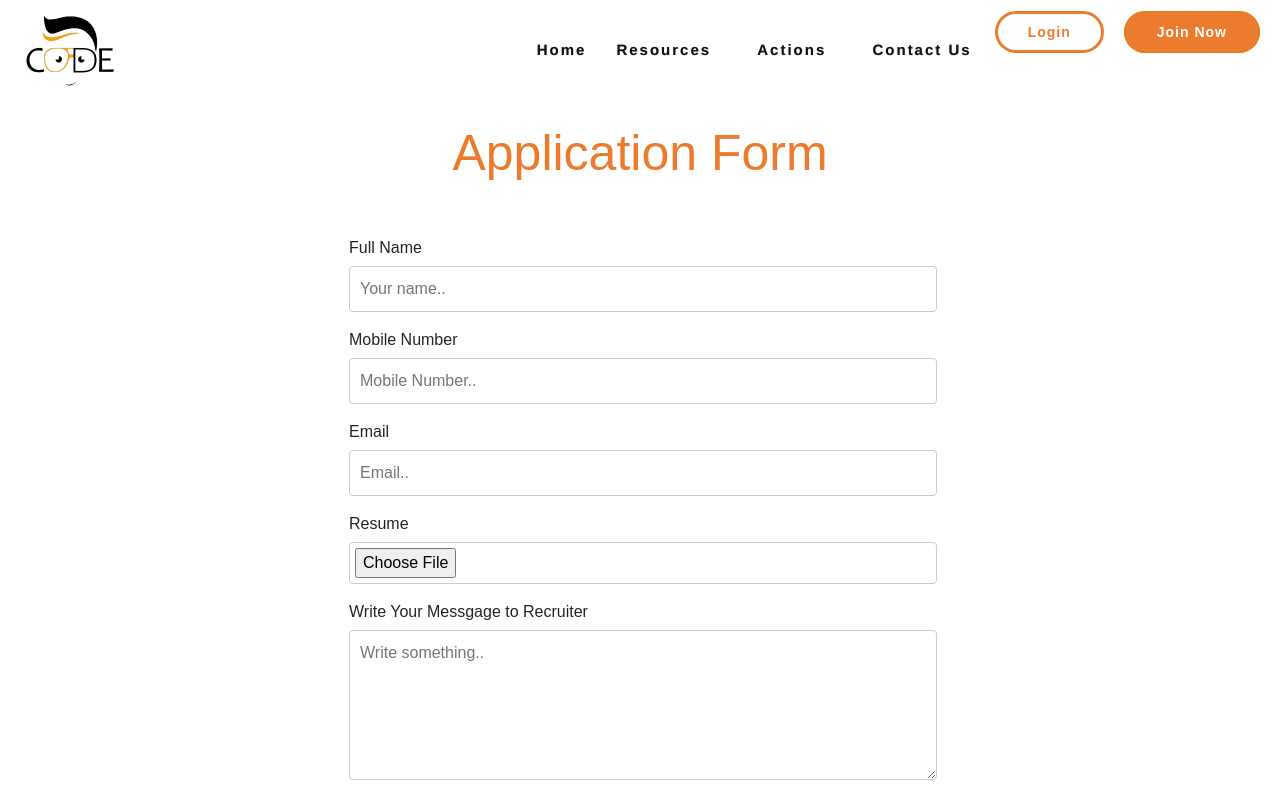
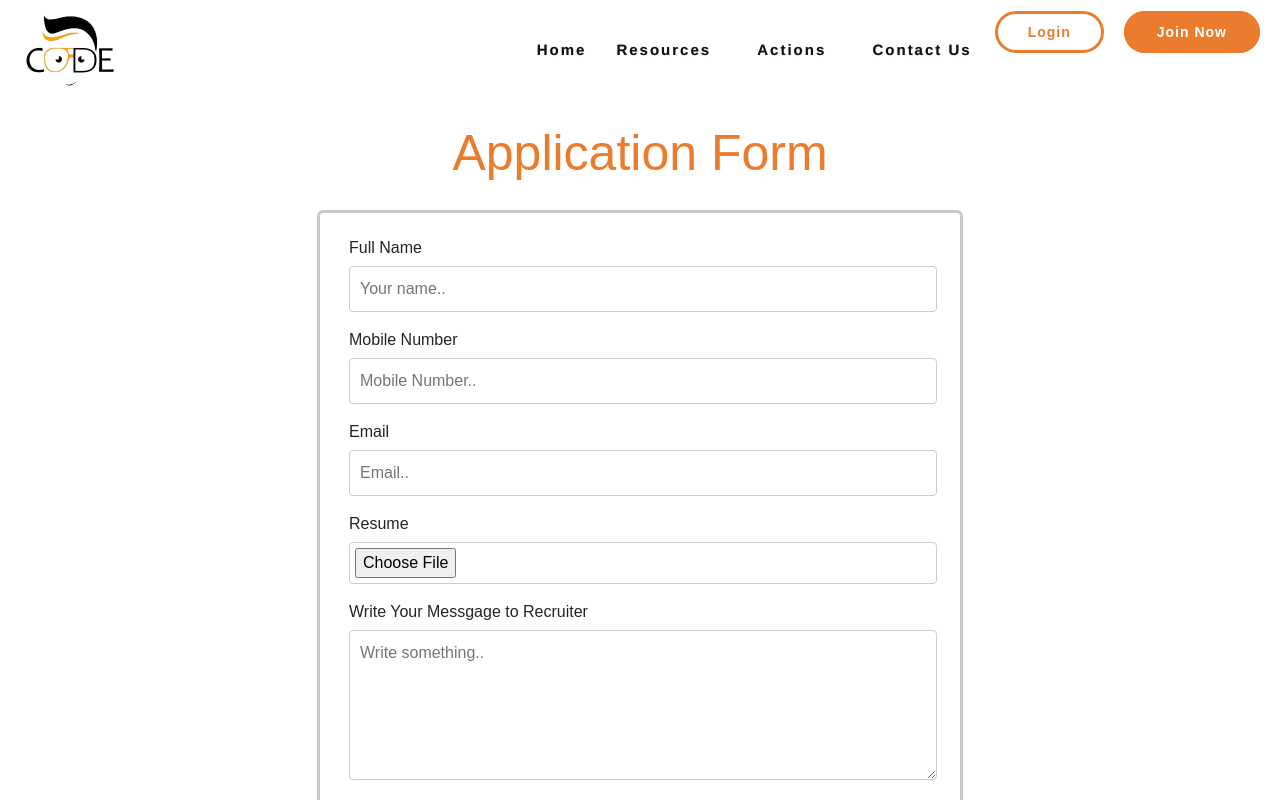
Before and after one commit to singhsharad529/application-form, a React (Create React App) app: page / in a window 1280 px wide. Shown: the top 800 px of the page. Built offline with nearby package versions, Linux system fonts and the light colour scheme; grey boxes are pictures that could not be loaded.

Commit message:
remove over

```diff
--- a/src/styles/application.css
+++ b/src/styles/application.css
@@ -19,13 +19,11 @@
     padding: 5px;
     padding-left:11px;
     margin-bottom: 40px;
-    border-radius: 2px;
+    border-radius: 3px;
+    box-shadow: 0px 0px 0px 3px rgba(167, 163, 163, 0.6);
 
  }
 
- .leftDiv:hover{
-    box-shadow: 1px 1px 1px 3px #dedad9;
- }
 
 
 
```
